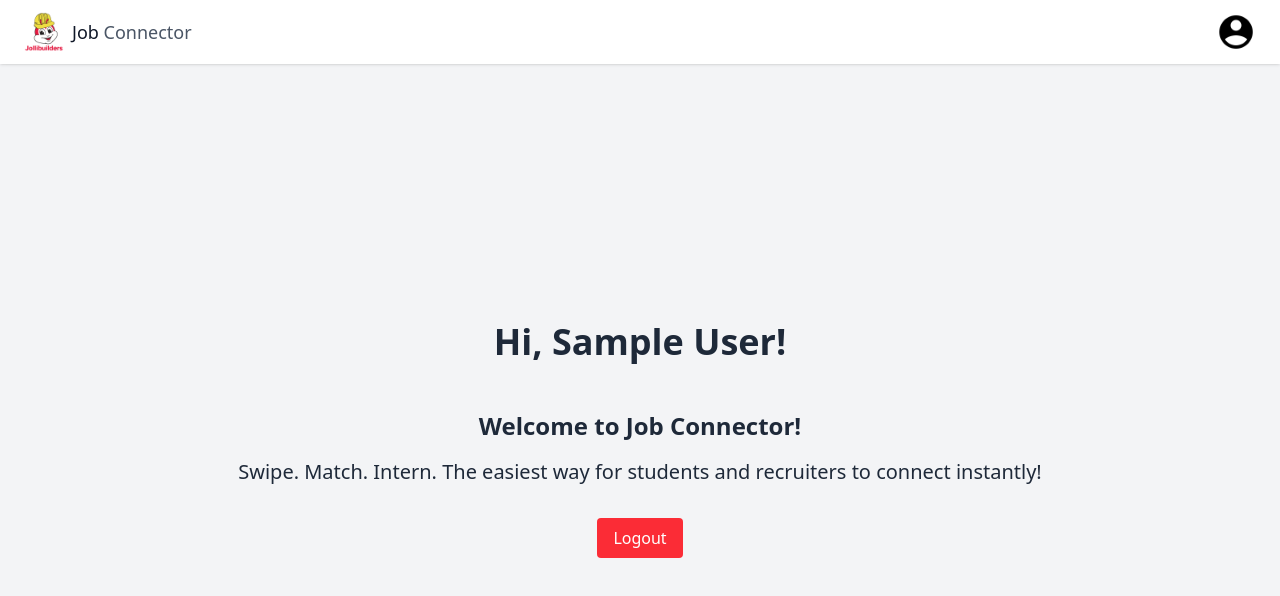
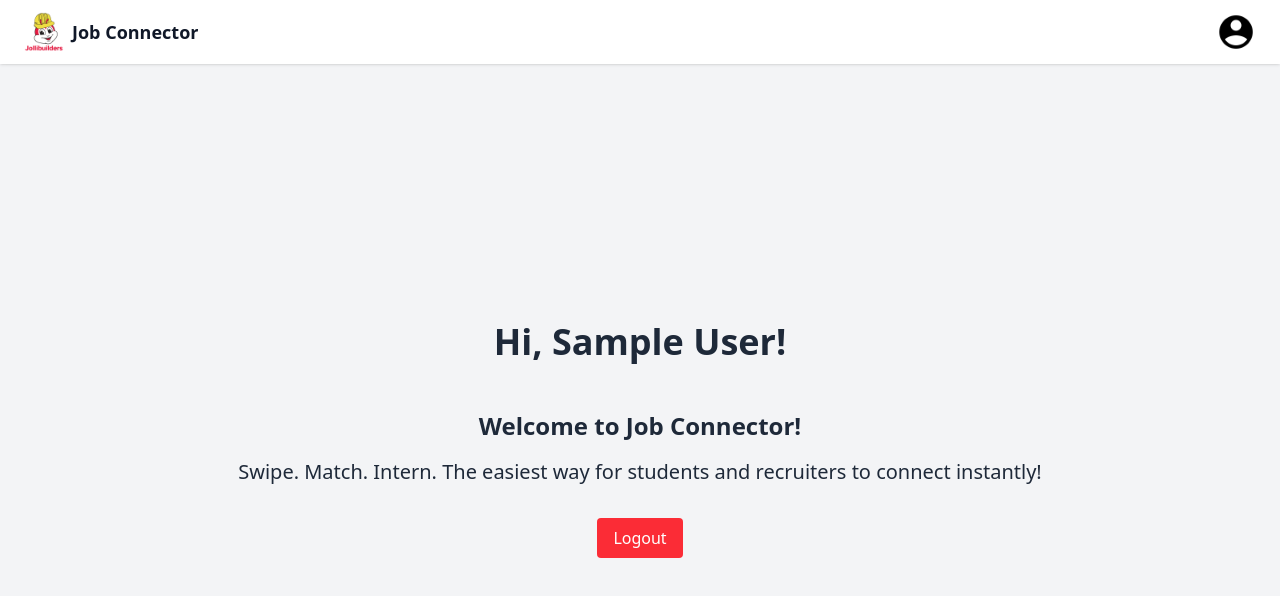
Before and after one commit to Jollibuilders/FIP_Project, a React (Vite) app in the folder frontend/: page /home in a window 1280 px wide. Shown: the top 596 px of the page. Built offline with nearby package versions, Linux system fonts and the light colour scheme; no server answers; sample sign-in values are in the browser's storage.

Commit message:
updated styling for navbar

```diff
--- a/frontend/src/components/NavigationBar.jsx
+++ b/frontend/src/components/NavigationBar.jsx
@@ -11,8 +11,8 @@ const NavigationBar = () => {
             alt="Jollibuilders FIP logo"
             className="w-8 h-8 sm:w-10 sm:h-10"
           />
-          <h1 className="text-base sm:text-lg font-medium text-gray-900">
-            Job <span className="text-gray-600">Connector</span>
+          <h1 className="text-base sm:text-lg font-bold text-gray-900">
+            Job Connector
           </h1>
         </Link>
         <Link to="/account">
```
